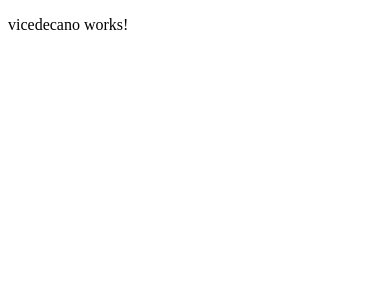
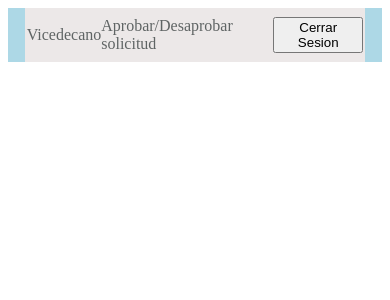
Before and after one commit to LuisAndrade8799/DesarrolloWebGrupo2FrontEnd, an Angular app: page /vicedecano in a window 390 px wide. Shown: the top 300 px of the page. Built offline with nearby package versions, Linux system fonts and the light colour scheme.

Commit message:
avance 3 de la primera iteracion

```diff
--- a/src/app/componentes/layout/estudiante/estudiante.component.html
+++ b/src/app/componentes/layout/estudiante/estudiante.component.html
@@ -4,8 +4,8 @@
     <nav>
         <!-- content -->
         <a href="#">Estudiante</a>
-        <a href="#"></a>
-        <a href="#"></a>
+        <a href="#">Registrar Solicitud</a>
+        <a href="#">Estado Solicitud</a>
         <button (click)="logout()">Cerrar Sesion</button>
     </nav>
 </main>
--- a/src/app/componentes/layout/vicedecano/vicedecano.component.css
+++ b/src/app/componentes/layout/vicedecano/vicedecano.component.css
@@ -0,0 +1,56 @@
+
+  /* parent container */
+  main {
+    height: 100%;
+    width: 100%;
+    background-color: aliceblue;
+    display: flex;
+    align-items: center;
+    justify-content: center;
+  }
+
+  /* navbar */
+  nav {
+    height: 50px;
+    width: 80%;
+    padding: 2px;
+    display: flex;
+    justify-content: space-around;
+    align-items: center;
+    font-size: 30px;
+    background-color: rgb(236, 232, 232);
+  }
+  /* Content */
+
+  nav a {
+    text-decoration: none;
+    color: rgb(95, 100, 100);
+  }
+
+  /* hover effect */
+  nav a:hover {
+    color: black;
+    transition: all ease 0.5s;
+  }
+
+  /* Responsive media query */
+
+  @media only screen and (max-width: 700px) {
+    main {
+      background-color: lightblue;
+    }
+    nav {
+      width: 90%;
+      font-size: 20px;
+    }
+  }
+
+  @media only screen and (max-width: 500px) {
+      main {
+        background-color: lightblue;
+      }
+      nav {
+        width: 90%;
+        font-size: 16px;
+      }
+    }
--- a/src/app/componentes/layout/vicedecano/vicedecano.component.html
+++ b/src/app/componentes/layout/vicedecano/vicedecano.component.html
@@ -1 +1,10 @@
-<p>vicedecano works!</p>
+<!--parent container -->
+<main>
+    <!-- navbar-->
+    <nav>
+        <!-- content -->
+        <a href="#">Vicedecano</a>
+        <a href="#">Aprobar/Desaprobar solicitud</a>
+        <button>Cerrar Sesion</button>
+    </nav>
+</main>
```
